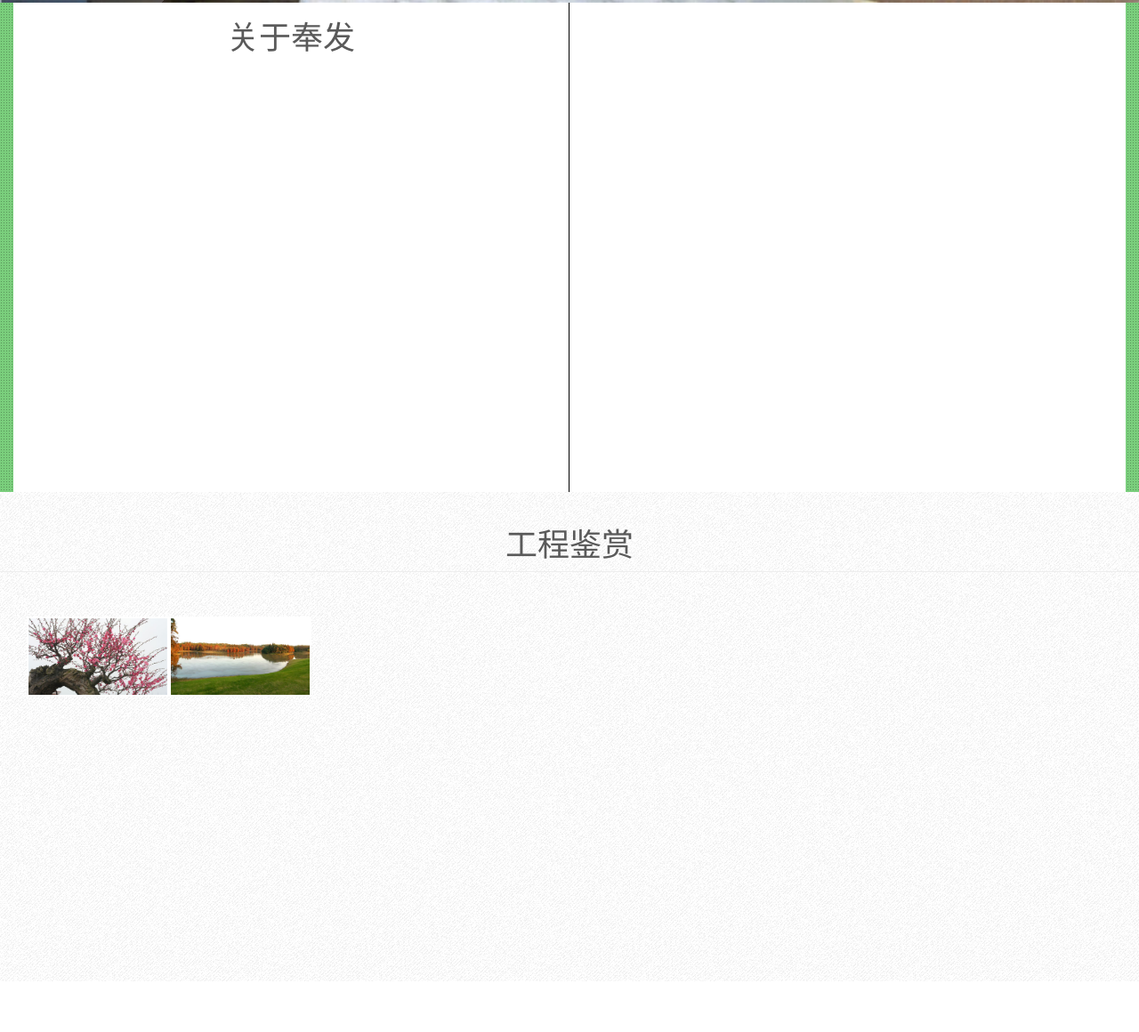
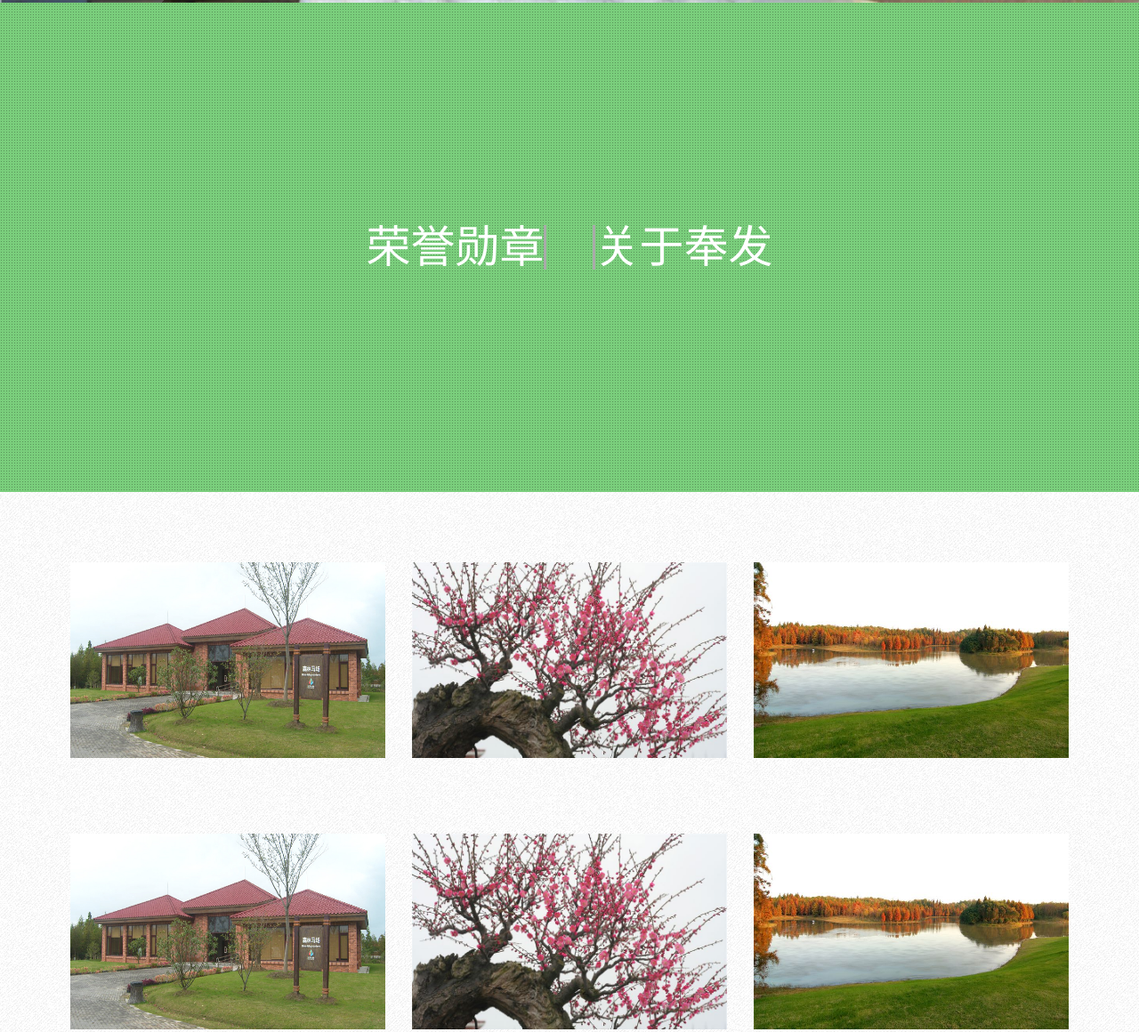
Before and after one commit to XiWenRen/FengFaProject, a plain HTML site: page index.html in a window 1280 px wide. Shown: the part 597-1757 px from the top of the page at 89% size. Before the commit the page ends 1700 px from the top, so only its background shows below. Drawn offline with Linux system fonts and the light colour scheme.

Commit message:
1.已经完成首页的第二个模块 2.完成第图片模块的布局，明天完成鼠标事件和显示原图的实现完成。

```diff
--- a/css/fengfa.css
+++ b/css/fengfa.css
@@ -11,7 +11,7 @@
 	background-image: -moz-linear-gradient(-45deg, transparent 65%, #FFFFFF 65%, #FFFFFF 100%, transparent 100%, transparent);
 	background-image: -ms-linear-gradient(-45deg, transparent 65%, #FFFFFF 65%, #FFFFFF 100%, transparent 100%, transparent);
 	background-image: -webkit-linear-gradient(-45deg, transparent 0%, #FFFFFF 0%, #FFFFFF 35%, transparent 35%, transparent);
-	box-shadow: 0px 1px 5px #222;
+	box-shadow: 0px 1px 5px #5A5A5A;
 }
 
 #MyCollapse a {
@@ -52,75 +52,100 @@
 	background-image: -ms-linear-gradient(-45deg, transparent 60%, rgba(255, 255, 255, .2) 60%, rgba(255, 255, 255, .2) 80%, transparent 80%, rgba(255, 255, 255, .2) 100%, transparent 100%, transparent);
 	z-index: 10;
 }
+
 /*内容模块*/
-
-#newsPic,
-#newsArt {
+.news {
 	width: 100%;
 	height: 550px;
+	position: absolute;
 	z-index: 20;
-	position: absolute;
 }
 /*新闻*/
-#newsArt {
-	margin-top: 600px;
+#newsArt-back {
+	background-color: #999;
+	background-image: url(../img/pattern.png);
+}
+
+#newsArt-front {
+	width: 100%;
+	height: 100%;
+	float: left;
 	background-color: #7ACE7C;
 	background-image: url(../img/pattern.png);
 }
 
-#newsArt div {
-	height: 100%;
+.tit {
+	width: 48%;
+	font-size: 50px;
+	line-height: 50px;
+	color: #fff;
+	cursor: pointer;
 }
 
-#aboutUs {
-	background-color: white;
-	border-right: 1px solid black;
+#about {
+	text-align: right;
+	float: left;
+	border-right: 3px solid #aaa;
 }
 
 #tasks {
-	background-color: white;
-	height: 100%;
+	text-align: left;
+	float: right;
+	border-left: 3px solid #aaa;
+}
+
+#artContent {
+	width: 70%;
+	height: 550px;
+	color: #fff;
+	padding: 15px;
+	font-family: "微软雅黑";
+	font-size: 26px;
+	text-indent: 2em;
+	float: left;
+	display: none;
 }
 
 /*图片*/
 #newsPic {
-	background-color: white;
-	margin-top: 1150px;
+	min-height: 700px;
+	background-color: #777;
 	background-image: url(../img/groovepaper.png);
+	padding-top: 5%;
+	padding-bottom: 2%;
 }
 
-.mygallary {
+.pic-row {
 	width: 100%;
-	height: 100%;
-	margin: 0px;
+	height: 50%;
+	padding-left: 5%;
+	padding-right: 5%;
 }
 
-.mygallary-show {
-	width: 100%;
-	height: 400px;
+.pic-each {
+	width: 33.33333333%;
+	height: 100%;
+	padding: 15px;
+	float: left;
+	overflow: hidden;
 }
 
-.mygallary-show img {
-	width: 100%;
-	height: 400px;
+.pic-each img{
+	display: block;
+	position: absolute;
 }
 
-.mygallary-wait {
-	width: 100%;
-	height: 150px;
+.pic-each-hover {
+	width: 375px;
+	height: 218px;
 	display: block;
-	padding: 30px;
+	position: absolute;
 }
 
-.mygallary-wait li {
-	width: 160px;
-	height: 90px;
-	display: block;
-	float: left;
+.pic-each section {
+	padding-top: 5px;
+	font-size: 18px;
+	font-style: italic;
+	color: #7ACE7C;
+	text-align: center;
 }
-
-.mygallary-wait li img {
-	width: 160px;
-	height: 90px;
-	border: 2px solid white;
-}
--- a/index.html
+++ b/index.html
@@ -11,7 +11,7 @@
 
 	<body>
 		<!--导航栏-->
-		<head>
+		<header>
 			<nav class="navbar navbar-default navbar-fixed-top" role="navigation" id="MyCollapse">
 				<div id="logo-front" class="nav navbar-nav">
 					<div id="logo">
@@ -43,7 +43,7 @@
 					</li>
 				</ul>
 			</nav>
-		</head>
+		</header>
 		<!--轮播-->
 		<div class="carousel" id="myCarousel">
 			<div class="carousel-inner">
@@ -81,27 +81,35 @@
 			</div>
 		</div>
 		<!--新闻简讯部分-->
-		<div class="container-fluid" id="newsArt">
-			<div class="col-lg-6" id="aboutUs"><h1><center>关于奉发</center></h1></div>
-			<div class="col-lg-9 hidden"></div>
-			<div class="col-lg-9 hidden"></div>
-			<div class="col-lg-6" id="tasks"></div>
+		<div class="news" id="newsArt-back">
+			<!--前面-->
+			<div id="newsArt-front">
+				<div class="tit" id="about">荣誉勋章</div>
+				<div class="tit" id="tasks">关于奉发</div>
+			</div>
+			<div id="artContent">
+				<section>
+					<p>浦发集团是浦东新区投融资建设核心载体，是新区对重大基础设施项目实施市场化运作的主要操作平台之一；同时，承担着对所属企业和托管国有及集体企业的改制重组、资产经营、资本运作任务。集团组建以来，以推进产融结合为主线，以强化功能带动主业发展，以拓展主业支撑功能发挥，取得了显著成绩。截至2013年底，集团投资或代建的上海市和浦东新区的市政道路、轨道交通等基础设施项目近400项（其中市重大工程项目20余项），项目总投资规模约1444亿元，累计完成投资额约1035亿元；集团投资开发并竣工的保障房、商品房项目20余项，累计完成投资额约200亿元、建筑面积约450万平方米；集团公司和所属企业累计完成融资约1588亿元；集团系统企业（含托管企业）累计完成改制重组834多家次（其中注销壳体企业106家），共清理、处置不实不良资产约22亿元。</p>
+				</section>
+			</div>
 		</div>
+
 		<!--图片简讯部分-->
-		<div id="newsPic">
-			<h1 class="page-header text-center">工程鉴赏</h1>
-			<!--<div class="mygallary">
-				<div class="mygallary-show">
-					<img src="img/carousel-4.jpg" />
-				</div>-->
-				<ul class="mygallary-wait">
-					<li>
-						<img src="img/carousel-4.jpg" />
-					</li>
-					<li>
-						<img src="img/carousel-5.jpg" />
-					</li>
-				</ul>
+		<div class="news" id="newsPic">
+			<div class="pic-row">
+				<div class="pic-each">
+					<div class="pic-each-hover"></div>
+					<img src="img/carousel-3.jpg">
+					<section>图片介绍1</section>
+				</div>
+				<div class="pic-each"><img src="img/carousel-4.jpg"></div>
+				<div class="pic-each"><img src="img/carousel-5.jpg"></div>
+			</div>
+			<div class="pic-row">
+				<div class="pic-each"><img src="img/carousel-3.jpg"></div>
+				<div class="pic-each"><img src="img/carousel-4.jpg"></div>
+				<div class="pic-each"><img src="img/carousel-5.jpg"></div>
+			</div>
 		</div>
 		<!--底部联系我们-->
 		<footer></footer>
--- a/js/fengfa.js
+++ b/js/fengfa.js
@@ -1,11 +1,76 @@
-//公司介绍模块的动画
-$("#aboutUs").click(function(){
-	var width = $(this).css("width");
-	width = removePX(width);
-	width = Math.round(width / $(document).width() * 100);
-	$(this).animate({width:width == "10" ? "50%" : "10%"},1000);
+$(document).ready(function(){
+	//首页的元素块距离顶部高度
+	var marginTop = 600;
+	$(".news").each(function(){
+		$(this).css("marginTop",marginTop + "px");
+		marginTop = 600 + 550;
+	});
+	//设置标题位置
+	setTitMargin();
+	//设置图片高度
+	setNewsPicHeight();
 });
 
-var removePX =  function(str) {
-	return str.substring(0, str.length - 2);
+var setTitMargin = function(){
+	//首页的两个大标题距块顶部高度
+	var parentHeight = $(".news").height();
+	var lineHeight = $(".tit").css("lineHeight").removePX();
+	$(".tit").css("marginTop",(parentHeight - lineHeight) / 2 + "px");
+	//设置左右距离
+/*	var aboutTxt = $("#about").text();
+	//因为是汉字，所以每个字的宽度就等于这个字的高度，也就等于这个字的字号
+	var parentWidth = $(".tit").width();
+	//保证两个标题的字数相同
+	console.log(parentWidth);
+	var txtWidth = aboutTxt.length * lineHeight;
+	console.log(txtWidth);
+	var marginWidth = (parentWidth - txtWidth) / 2;
+	$("#about").css("paddingRight",marginWidth + "px");
+	$("#tasks").css("paddingLeft",marginWidth + "px");*/
 }
+
+/**
+ * 设置首页展示图片的宽高
+ */
+var setNewsPicHeight = function(){
+	//获取图片父元素高度
+	var parentHeight = $(".pic-each").height();
+	var parentWidth = $(".pic-each").width();
+	//显示两行图片，每行3张，总计6张
+	var picHeight = parentHeight * 0.8;
+	var picWidth = parentWidth;
+	console.log(picHeight);
+	console.log(picWidth);
+	$(".pic-each img").height(picHeight);
+	$(".pic-each img").width(picWidth);
+}
+
+//公司介绍模块的动画
+$(".tit").click(function(){
+	var $this = $(this);
+	var $another = getAnother($this);
+	$("#newsArt-front").css("float",$this.index() == 0 ? "left" : "right");
+	console.log($another.attr("id"));
+	$(".tit").fadeOut(500);
+	if($another.css("display") == "none"){
+		$("#newsArt-front").animate({width:"100%"},1000,function(){
+			$this.css("width","48%");
+			$(".tit").fadeIn(1000);
+			$("#artContent").fadeOut(1000);
+		});
+	}else{
+		$("#newsArt-front").animate({width:"30%"},1000,function(){
+			$this.css("width","100%");
+			$this.fadeIn(1000);
+			$("#artContent").fadeIn(1000);
+		});
+	}
+});
+
+var getAnother = function(tit){
+	return tit.index() == 0 ? tit.next() : tit.prev();
+}
+
+String.prototype.removePX =  function() {
+	return this.substring(0, this.length - 2);
+}
```
